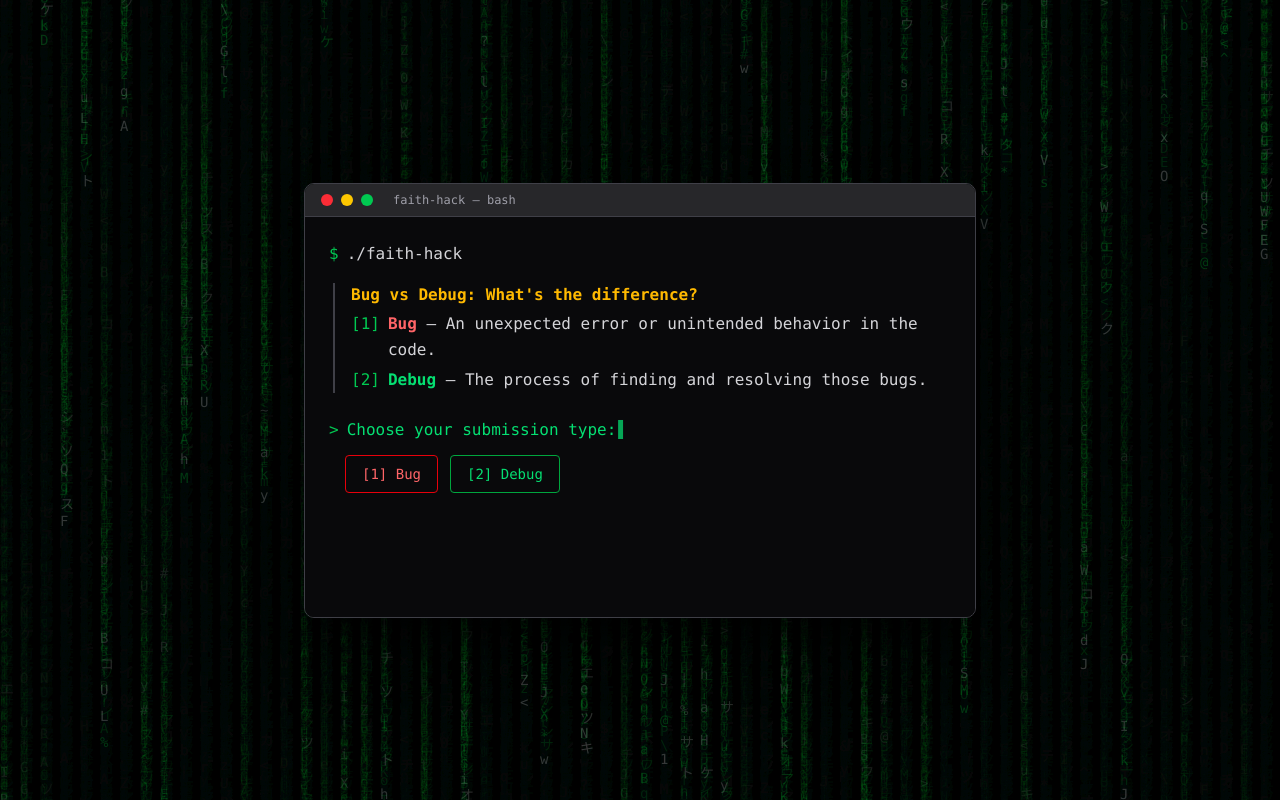
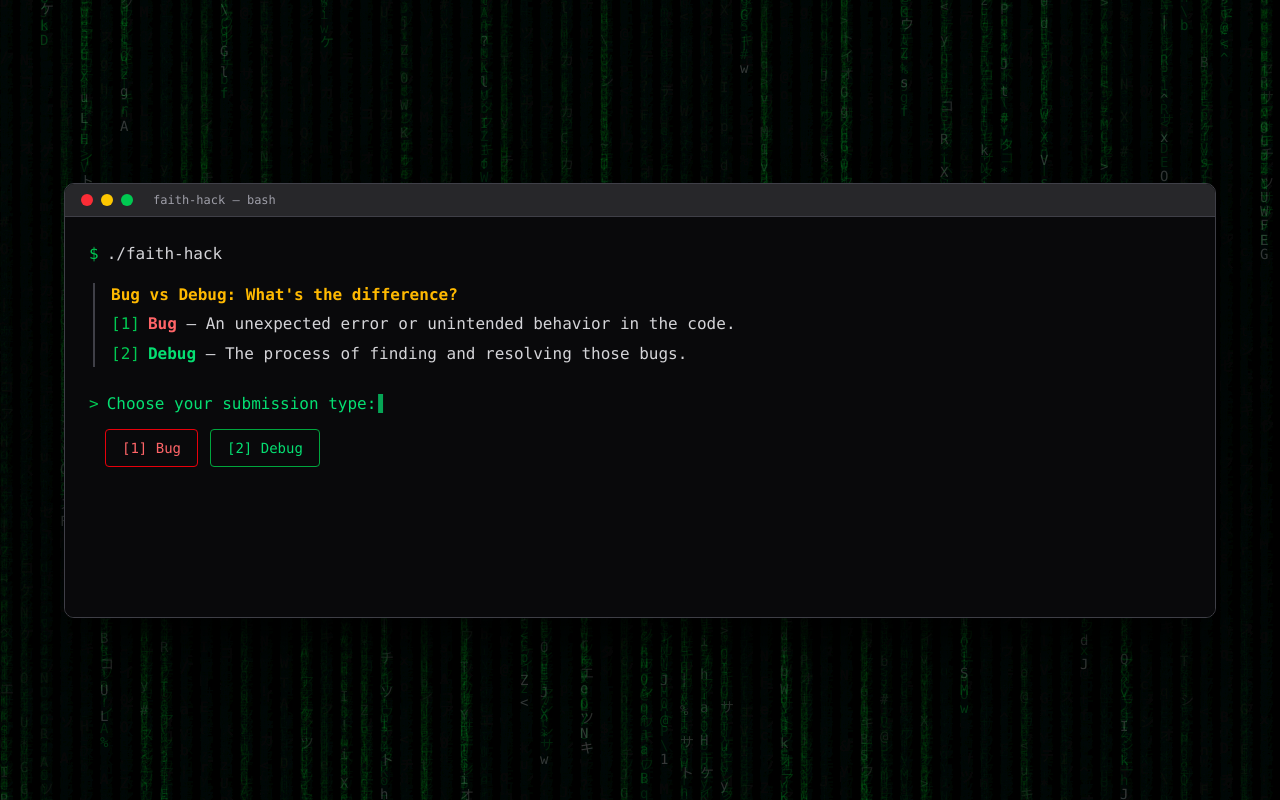
Before and after one commit to dlsl-animodev/faith-hack, a Next.js app in the folder frontend/: page /home in a window 1280 px wide. Built offline with nearby package versions, Linux system fonts and the light colour scheme.

Commit message:
style: enlarge div

```diff
--- a/frontend/app/admin/page.tsx
+++ b/frontend/app/admin/page.tsx
@@ -41,7 +41,7 @@
 
   return (
     <main className="min-h-screen p-6 md:p-10">
-      <div className="max-w-4xl mx-auto">
+      <div className="max-w-7xl mx-auto">
         <CliTerminal title="faith-hack — admin">
           <AdminDashboard
             initialSubmissions={submissions}
--- a/frontend/app/home/page.tsx
+++ b/frontend/app/home/page.tsx
@@ -99,8 +99,8 @@
   // ── Render ────────────────────────────────────────────────────────────────
 
   return (
-    <main className="min-h-screen flex items-center justify-center p-4">
-      <div className="w-full max-w-2xl">
+    <main className="min-h-screen flex items-center justify-center p-6">
+      <div className="w-full max-w-6xl">
         <CliTerminal>
 
           {/* Header — always visible */}
```
